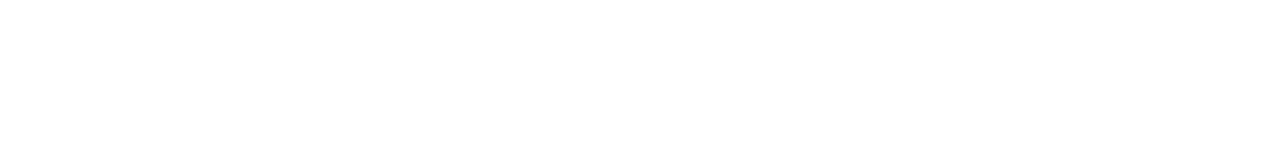
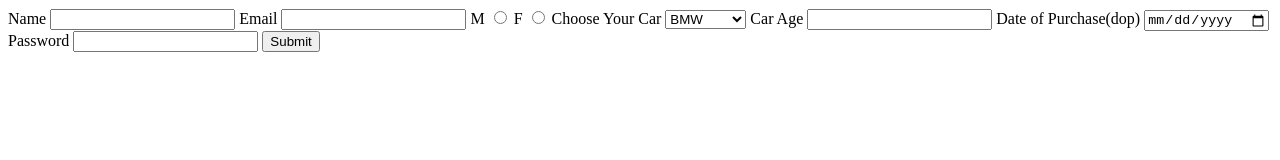
Before and after one commit to acciojob/car-insurance-form-Sonu34668, a website: page main.html in a window 1280 px wide. Drawn offline with Linux system fonts and the light colour scheme.

Commit message:
created a submission

```diff
--- a/main.html
+++ b/main.html
@@ -7,6 +7,38 @@
 </head>
 
 <body>
+	<form action=""method="post">
+		<label for="name">Name</label>
+		<input type="text" id="name" required>
+
+		<label for="email">Email</label>
+		<input type="email" id="email" required>
+
+		<label for="gender_m">M</label>
+		<input type="radio" id="gender" name="gender" required>
+		<label for="gender_f">F</label>
+		<input type="radio" id="gender" name="gender" required>
+
+
+		<label for="cars">Choose Your Car</label>
+		<select  name="cars" id="cars">
+			<option>BMW</option>
+			<option>Audi</option>
+			<option>Mercedez</option>
+		</select>
+
+
+		<label for="carage">Car Age</label>
+		<input type="number" id="carage" min="0" required>
+
+		<label for="dop">Date of Purchase(dop)</label>
+		<input type="date" id="dop" required>
+
+		<label for="password">Password</label>
+		<input type="password" id="password" required>
+
+		<button type="submit">Submit</button>
+	</form>
 	<!-- the entire body must be written by student -->
     <script type="text/javascript" src="./script.js">
 </script>
```
